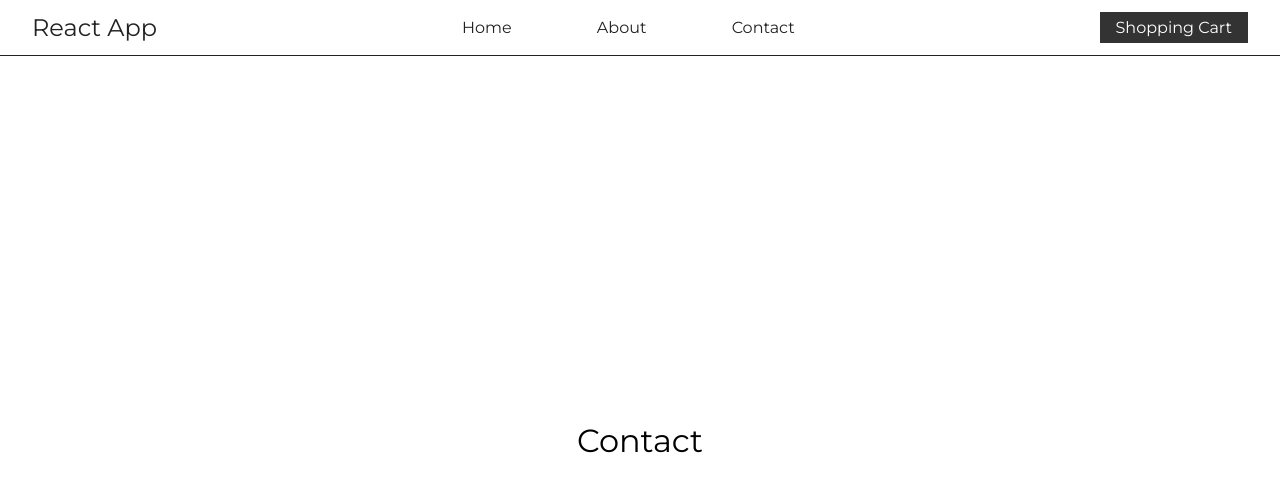
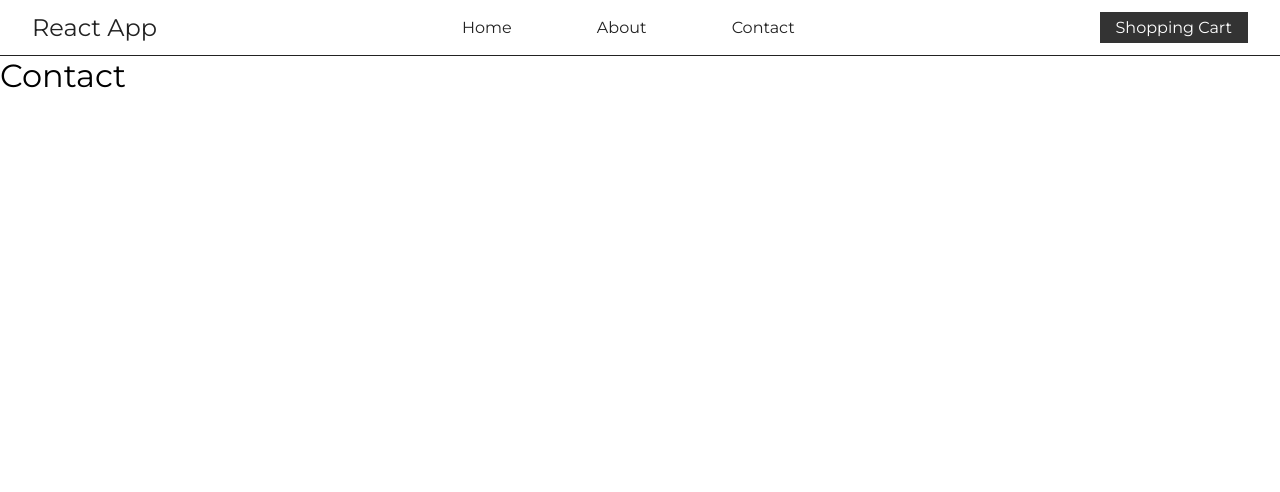
Before and after one commit to PetterFogel/react-app, a React (Create React App) app in the folder react-app/: page /contact in a window 1280 px wide. Shown: the top 492 px of the page. Built offline with nearby package versions, Linux system fonts and the light colour scheme.

Commit message:
Add styling from mainStyle.

```diff
--- a/react-app/src/components/Main/MainContent.tsx
+++ b/react-app/src/components/Main/MainContent.tsx
@@ -1,12 +1,13 @@
-import React, { CSSProperties } from 'react';
 import { Route } from 'react-router-dom';
+import { useStyles } from '../../css/MainStyle';
 import About from './About';
 import Contact from './Contact';
 import Homepage from './Homepage';
 
 function MainContent() {
+    const classes = useStyles();
     return(
-        <main style={rootStyle}>
+        <main className={classes.rootStyle}>
             <Route exact path="/">
                 <Homepage/>
             </Route>
@@ -20,13 +21,4 @@ function MainContent() {
     );
 }
 
-const rootStyle: CSSProperties = {
-    marginTop: "10vh",
-    width: "100%",
-    height: "90vh",
-    display: "flex",
-    justifyContent: "center",
-    alignItems: "center"
-}
-
 export default MainContent;
```
